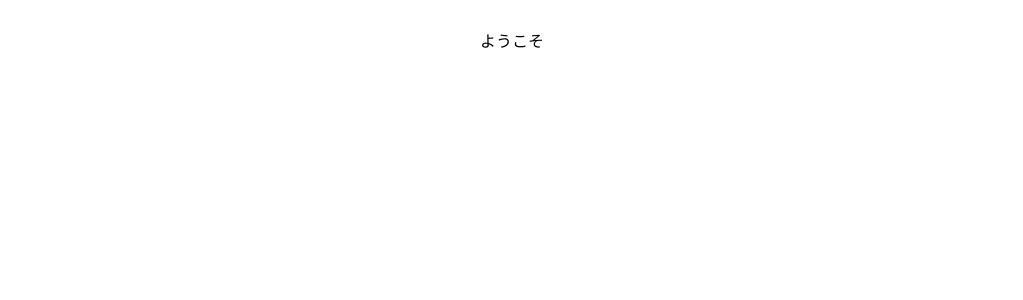
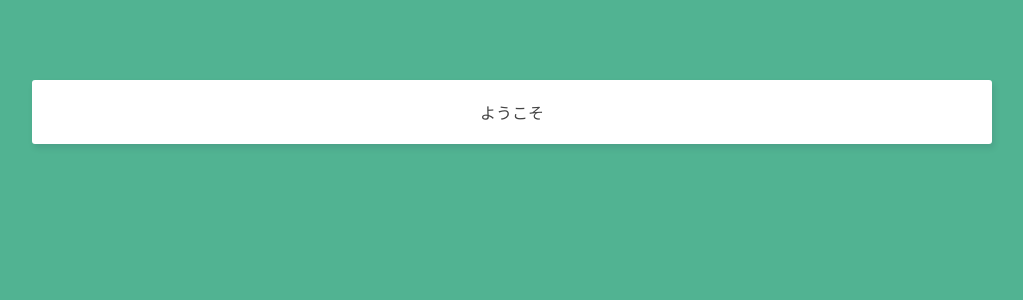
Before and after one commit to Hashimoto-Noriaki/vue-chat, a Vue app: page / in a window 1280 px wide. Shown: the top 300 px of the page, without its empty margins (128-1151 px from the left). Built offline with nearby package versions, Linux system fonts and the light colour scheme.

Commit message:
グローバルCSSを適用

```diff
--- /dev/null
+++ b/src/assets/main.css
@@ -0,0 +1,26 @@
+body {
+    background: #51b392;
+    color: #444;
+  }
+  .container {
+    width: 90%;
+    max-width: 960px;
+    margin: 80px auto;
+    border-radius: 3px;
+    box-shadow: 2px 4px 6px rgba(28, 6, 49, 0.1);
+    background: white;
+  }
+  .error {
+    color: #ff3f80;
+    font-size: 14px;
+  }
+  button {
+    text-decoration: none;
+    background: #51b392;
+    color: white;
+    font-weight: bold;
+    border: 0;
+    border-radius: 3px;
+    padding: 10px 20px;
+    cursor: pointer;
+  }
--- a/src/main.js
+++ b/src/main.js
@@ -1,5 +1,6 @@
 import { createApp } from 'vue'
 import App from './App.vue'
 import router from './router'
+import './assets/main.css'
 
 createApp(App).use(router).mount('#app')
```
